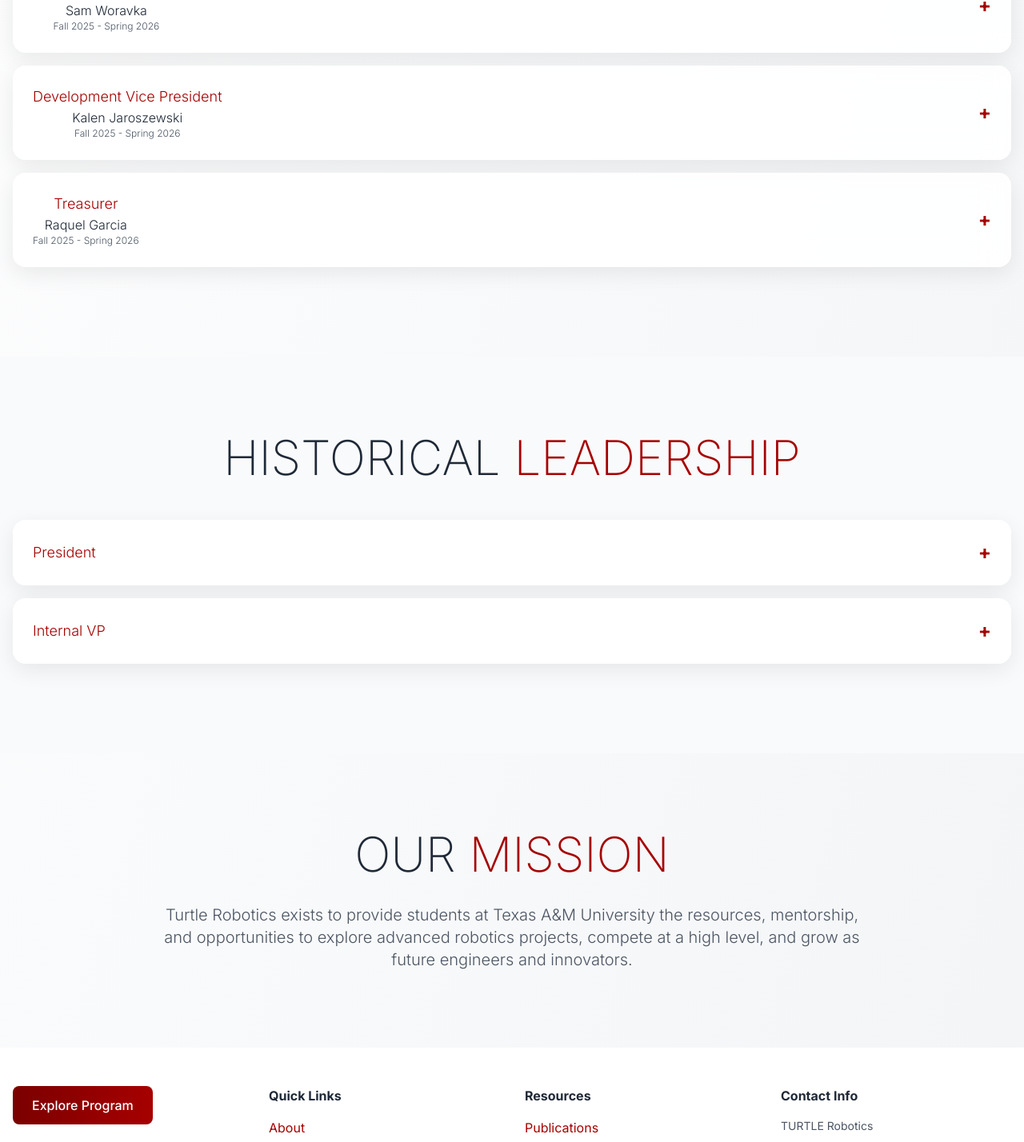
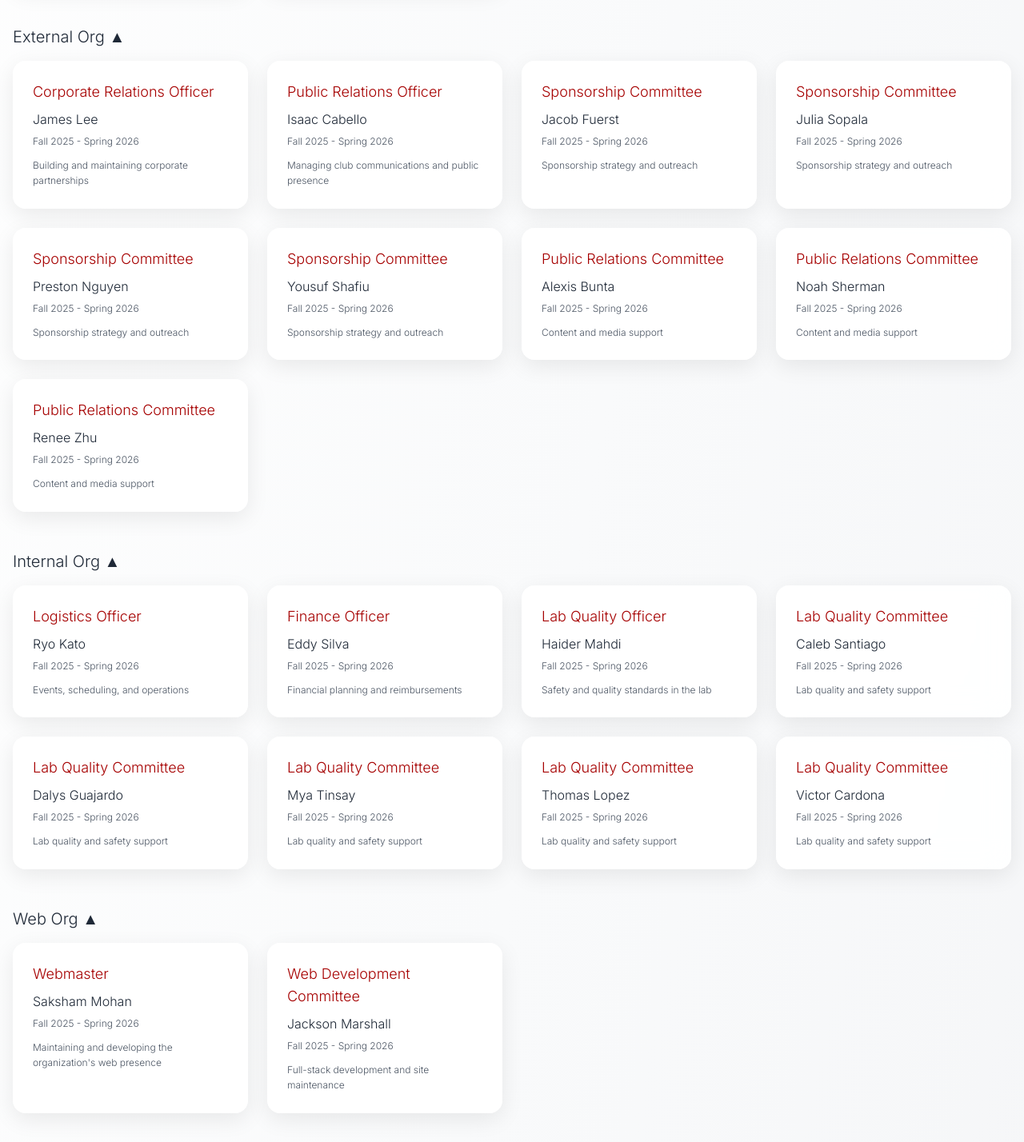
Before and after one commit to turtle-robotics/Turtle-website, a React (Vite) app: page /about in a window 1280 px wide. Shown: the part 2154-3582 px from the top of the page at 80% size. Built offline with nearby package versions, Linux system fonts and the light colour scheme.

Commit message:
Update About.jsx

```diff
--- a/src/pages/About.jsx
+++ b/src/pages/About.jsx
@@ -4,8 +4,6 @@ import StatisticsCard from '../components/StatisticsCard'
 
 const About = () => {
   const heroRef = useRef(null)
-  const [openCurrent, setOpenCurrent] = useState(null) // Current Leadership accordion
-  const [openHistorical, setOpenHistorical] = useState(null) // Historical Leadership accordion
 
   useEffect(() => {
     const hero = heroRef.current
@@ -14,67 +12,121 @@ const About = () => {
     gsap.fromTo(
       hero.querySelectorAll('h1 span'),
       { y: 100, opacity: 0 },
-      { y: 0, opacity: 1, duration: 1.2, stagger: 0.2, ease: "power3.out" }
+      { y: 0, opacity: 1, duration: 1.2, stagger: 0.2, ease: 'power3.out' }
     )
 
     gsap.fromTo(
       hero.querySelector('.hero-subtitle'),
       { y: 50, opacity: 0 },
-      { y: 0, opacity: 1, duration: 1, delay: 0.8, ease: "power3.out" }
+      { y: 0, opacity: 1, duration: 1, delay: 0.8, ease: 'power3.out' }
     )
   }, [])
 
   const statistics = [
-    { count: 22, label: "Advanced Research Projects", description: "Cutting-edge robotics initiatives" },
-    { count: 2, label: "Competition Teams", description: "Robotics competition teams" },
-    { count: 250, label: "Student Researchers", description: "250+ active researchers" },
-    { count: 110, label: "Hatchling Members", description: "Program participants" }
+    { count: 22, label: 'Advanced Research Projects', description: 'Cutting-edge robotics initiatives' },
+    { count: 2, label: 'Competition Teams', description: 'Robotics competition teams' },
+    { count: 250, label: 'Student Researchers', description: '250+ active researchers' },
+    { count: 110, label: 'Hatchling Members', description: 'Program participants' },
   ]
 
   const currentLeadership = [
+    // Executive roles
     { role: 'President', name: 'Ian Lansdowne', period: 'Fall 2025 - Spring 2026', description: 'Leading Turtle Robotics into its next chapter of innovation and growth' },
     { role: 'External Vice President', name: 'Yousuf Shafiu', period: 'Fall 2025 - Spring 2026', description: 'Overseeing external relations and partnerships' },
     { role: 'Internal Vice President', name: 'Ian Wilhite', period: 'Fall 2025 - Spring 2026', description: 'Managing internal operations and team coordination' },
     { role: 'Project Vice President', name: 'Sam Woravka', period: 'Fall 2025 - Spring 2026', description: 'Leading project development and technical initiatives' },
     { role: 'Development Vice President', name: 'Kalen Jaroszewski', period: 'Fall 2025 - Spring 2026', description: 'Driving innovation and research advancement' },
     { role: 'Treasurer', name: 'Raquel Garcia', period: 'Fall 2025 - Spring 2026', description: 'Managing financial operations and budgeting' },
-    // ...other current leaders
+
+    // External org
+    { role: 'Corporate Relations Officer', name: 'James Lee', period: 'Fall 2025 - Spring 2026', description: 'Building and maintaining corporate partnerships' },
+    { role: 'Public Relations Officer', name: 'Isaac Cabello', period: 'Fall 2025 - Spring 2026', description: 'Managing club communications and public presence' },
+    { role: 'Sponsorship Committee', name: 'Jacob Fuerst', period: 'Fall 2025 - Spring 2026', description: 'Sponsorship strategy and outreach' },
+    { role: 'Sponsorship Committee', name: 'Julia Sopala', period: 'Fall 2025 - Spring 2026', description: 'Sponsorship strategy and outreach' },
+    { role: 'Sponsorship Committee', name: 'Preston Nguyen', period: 'Fall 2025 - Spring 2026', description: 'Sponsorship strategy and outreach' },
+    { role: 'Sponsorship Committee', name: 'Yousuf Shafiu', period: 'Fall 2025 - Spring 2026', description: 'Sponsorship strategy and outreach' },
+    { role: 'Public Relations Committee', name: 'Alexis Bunta', period: 'Fall 2025 - Spring 2026', description: 'Content and media support' },
+    { role: 'Public Relations Committee', name: 'Noah Sherman', period: 'Fall 2025 - Spring 2026', description: 'Content and media support' },
+    { role: 'Public Relations Committee', name: 'Renee Zhu', period: 'Fall 2025 - Spring 2026', description: 'Content and media support' },
+
+    // Web org
+    { role: 'Webmaster', name: 'Saksham Mohan', period: 'Fall 2025 - Spring 2026', description: 'Maintaining and developing the organization\'s web presence' },
+    { role: 'Web Development Committee', name: 'Jackson Marshall', period: 'Fall 2025 - Spring 2026', description: 'Full-stack development and site maintenance' },
+
+    // Internal org
+    { role: 'Logistics Officer', name: 'Ryo Kato', period: 'Fall 2025 - Spring 2026', description: 'Events, scheduling, and operations' },
+    { role: 'Finance Officer', name: 'Eddy Silva', period: 'Fall 2025 - Spring 2026', description: 'Financial planning and reimbursements' },
+    { role: 'Lab Quality Officer', name: 'Haider Mahdi', period: 'Fall 2025 - Spring 2026', description: 'Safety and quality standards in the lab' },
+    { role: 'Lab Quality Committee', name: 'Caleb Santiago', period: 'Fall 2025 - Spring 2026', description: 'Lab quality and safety support' },
+    { role: 'Lab Quality Committee', name: 'Dalys Guajardo', period: 'Fall 2025 - Spring 2026', description: 'Lab quality and safety support' },
+    { role: 'Lab Quality Committee', name: 'Mya Tinsay', period: 'Fall 2025 - Spring 2026', description: 'Lab quality and safety support' },
+    { role: 'Lab Quality Committee', name: 'Thomas Lopez', period: 'Fall 2025 - Spring 2026', description: 'Lab quality and safety support' },
+    { role: 'Lab Quality Committee', name: 'Victor Cardona', period: 'Fall 2025 - Spring 2026', description: 'Lab quality and safety support' },
+
+    // Projects org
+    { role: 'Documentation Officer', name: 'Emily Tredemeyer', period: 'Fall 2025 - Spring 2026', description: 'Documentation standards and archives' },
+    { role: 'Design Review Officer', name: 'Aidan Briggs', period: 'Fall 2025 - Spring 2026', description: 'Project design reviews and guidance' },
+    { role: 'Design Review Officer', name: 'Evan Chan', period: 'Fall 2025 - Spring 2026', description: 'Project design reviews and guidance' },
+    { role: 'Design Review Officer', name: 'Jonathon Foltyn', period: 'Fall 2025 - Spring 2026', description: 'Project design reviews and guidance' },
+    { role: 'Design Review Officer', name: 'Micah Guttman', period: 'Fall 2025 - Spring 2026', description: 'Project design reviews and guidance' },
+    { role: 'Design Review Officer', name: 'Will McGarity', period: 'Fall 2025 - Spring 2026', description: 'Project design reviews and guidance' },
+
+    // Development org
+    { role: 'Workshop Officer', name: 'Vedant Soni', period: 'Fall 2025 - Spring 2026', description: 'Workshops and technical training' },
+    { role: 'Hatchling Director', name: 'Alejandro Avila', period: 'Fall 2025 - Spring 2026', description: 'Hatchling leadership and mentorship' },
+    { role: 'Hatchling Director', name: 'Ethan Real', period: 'Fall 2025 - Spring 2026', description: 'Hatchling leadership and mentorship' },
+    { role: 'Hatchling Director', name: 'Gael Mamenta', period: 'Fall 2025 - Spring 2026', description: 'Hatchling leadership and mentorship' },
+    { role: 'Hatchling Director', name: 'Karthik Jayakumar', period: 'Fall 2025 - Spring 2026', description: 'Hatchling leadership and mentorship' },
+    { role: 'Hatchling Director', name: 'Mohid Ismail', period: 'Fall 2025 - Spring 2026', description: 'Hatchling leadership and mentorship' },
+    { role: 'Hatchling Director', name: 'Nathan Mersino', period: 'Fall 2025 - Spring 2026', description: 'Hatchling leadership and mentorship' },
+    { role: 'Hatchling Director', name: 'William Shan', period: 'Fall 2025 - Spring 2026', description: 'Hatchling leadership and mentorship' },
   ]
 
   const historicalLeadership = {
-    President: [
-      { period: "Fall 2013 - Spring 2015", name: "Kenny Chour" },
-      { period: "Fall 2015 - Spring 2016", name: "Mark Wager" },
-      { period: "Fall 2016 - Spring 2017", name: "Sam Terrill" },
-      { period: "Fall 2017", name: "Josh Vancura → Hatchling" },
-      { period: "Spring 2018", name: "Ahmad Jawad" },
-      { period: "Fall 2018 - Spring 2020", name: "Krishna Vamsi → Hatchling" },
-      { period: "Fall 2020 - Spring 2023", name: "Bret Topham" },
-      { period: "Fall 2023 - Spring 2025", name: "Zachary Bucknor-Smartt → Hatchling" },
-      { period: "Fall 2025 - Present", name: "Ian Lansdowne" }
-    ],
-    "Internal VP": [
-      { period: "Fall 2013 - Spring 2015", name: "Ivan Cortes" },
-      { period: "Fall 2015 - Spring 2016", name: "Jim McCabe" },
-      { period: "Fall 2016 - Spring 2017", name: "Abigail Dowd → Hatchling" },
-      { period: "Fall 2017", name: "Ahmad Jawad" },
-      { period: "Spring 2018", name: "Olawale Salaudeen" },
-      { period: "Fall 2018", name: "Joanna Steele" },
-      { period: "Spring 2019 - Spring 2020", name: "Chris Geisheker" },
-      { period: "Fall 2020 - Spring 2022", name: "Jordan Nunn → Hatchling" },
-      { period: "Fall 2022 - Spring 2023", name: "Rishi Jangale → Hatchling" },
-      { period: "Fall 2023 - Spring 2024", name: "Brendan Wyatt" },
-      { period: "Fall 2024 - Spring 2025", name: "Ian Lansdowne" },
-      { period: "Fall 2025 - Present", name: "Ian Wilhite → Hatchling" }
-    ],
-    // ...other historical roles
+    president: ['Past President 1', 'Past President 2'],
+    internalVP: ['Past Internal VP 1', 'Past Internal VP 2'],
+    externalVP: ['Past External VP 1', 'Past External VP 2'],
+    projectVP: ['Past Project VP 1', 'Past Project VP 2'],
+    developmentVP: ['Past Development VP 1', 'Past Development VP 2'],
+    treasurer: ['Past Treasurer 1', 'Past Treasurer 2'],
+    facultyAdvisor: ['Past Faculty Advisor 1', 'Past Faculty Advisor 2']
   }
 
-  const toggleCurrent = (index) => setOpenCurrent(openCurrent === index ? null : index)
-  const toggleHistorical = (role) => setOpenHistorical(openHistorical === role ? null : role)
+  const [openSection, setOpenSection] = useState({
+    executive: true,
+    external: true,
+    internal: true,
+    web: true,
+    projects: true,
+    development: true,
+    presidentHistory: true,
+    internalVPHistory: true,
+    externalVPHistory: true,
+    projectVPHistory: true,
+    developmentVPHistory: true,
+    treasurerHistory: true,
+    facultyAdvisorHistory: true,
+  })
+
+  const toggleSection = (section) => {
+    setOpenSection(prev => ({ ...prev, [section]: !prev[section] }))
+  }
+
+  const renderLeadership = (roles) =>
+    currentLeadership
+      .filter(l => roles.includes(l.role))
+      .map((leader, index) => (
+        <div key={index} className="glass-card p-6 rounded-2xl hover:scale-105 transition-all duration-300">
+          <h3 className="text-lg font-light text-accent mb-2">{leader.role}</h3>
+          <h4 className="text-base font-light text-gray-800 dark:text-gray-200 mb-2">{leader.name}</h4>
+          <p className="text-xs font-light text-gray-600 dark:text-gray-400 mb-3">{leader.period}</p>
+          <p className="text-xs font-light text-gray-600 dark:text-gray-400 leading-relaxed">{leader.description}</p>
+        </div>
+      ))
 
   return (
     <div className="min-h-screen">
+
       {/* Hero Section */}
       <section ref={heroRef} className="relative min-h-screen flex items-center justify-center px-4">
         <div className="absolute inset-0 bg-gradient-to-br from-gray-50 via-white to-gray-100 dark:from-gray-900 dark:via-gray-800 dark:to-gray-900"></div>
@@ -103,76 +155,84 @@ const About = () => {
         </div>
       </section>
 
-      {/* Current Leadership Accordion */}
+      {/* Leadership Section */}
       <section className="py-24 px-4">
         <div className="max-w-7xl mx-auto">
           <h2 className="text-4xl md:text-5xl lg:text-6xl font-extralight text-center mb-20 text-gray-800 dark:text-gray-200">
             OUR <span className="text-accent">TEAM</span>
           </h2>
 
-          {currentLeadership.map((leader, index) => (
-            <div key={index} className="glass-card rounded-2xl mb-4">
-              <button
-                onClick={() => toggleCurrent(index)}
-                className="w-full flex justify-between items-center p-6"
-              >
-                <div>
-                  <h3 className="text-lg font-light text-accent">{leader.role}</h3>
-                  <h4 className="text-base font-light text-gray-800 dark:text-gray-200">{leader.name}</h4>
-                  <p className="text-xs font-light text-gray-600 dark:text-gray-400">{leader.period}</p>
+          {/* Executive Roles Accordion */}
+          <div className="mb-12">
+            <button onClick={() => toggleSection('executive')} className="w-full text-left font-light text-xl text-gray-800 dark:text-gray-200 mb-4">
+              Executive Roles {openSection.executive ? '▲' : '▼'}
+            </button>
+            {openSection.executive && <div className="grid md:grid-cols-2 lg:grid-cols-3 xl:grid-cols-4 gap-6">{renderLeadership(['President','External Vice President','Internal Vice President','Project Vice President','Development Vice President','Treasurer'])}</div>}
           </div>
-                <span className="text-accent font-bold text-2xl">{openCurrent === index ? '−' : '+'}</span>
+
+          {/* External Org Accordion */}
+          <div className="mb-12">
+            <button onClick={() => toggleSection('external')} className="w-full text-left font-light text-xl text-gray-800 dark:text-gray-200 mb-4">
+              External Org {openSection.external ? '▲' : '▼'}
             </button>
-              {openCurrent === index && (
-                <div className="px-6 pb-6 text-gray-600 dark:text-gray-400 text-sm font-light">
-                  {leader.description}
+            {openSection.external && <div className="grid md:grid-cols-2 lg:grid-cols-3 xl:grid-cols-4 gap-6">{renderLeadership(['Corporate Relations Officer','Public Relations Officer','Sponsorship Committee','Public Relations Committee'])}</div>}
           </div>
-              )}
+
+          {/* Internal Org Accordion */}
+          <div className="mb-12">
+            <button onClick={() => toggleSection('internal')} className="w-full text-left font-light text-xl text-gray-800 dark:text-gray-200 mb-4">
+              Internal Org {openSection.internal ? '▲' : '▼'}
+            </button>
+            {openSection.internal && <div className="grid md:grid-cols-2 lg:grid-cols-3 xl:grid-cols-4 gap-6">{renderLeadership(['Logistics Officer','Finance Officer','Lab Quality Officer','Lab Quality Committee'])}</div>}
           </div>
-          ))}
+
+          {/* Web Org Accordion */}
+          <div className="mb-12">
+            <button onClick={() => toggleSection('web')} className="w-full text-left font-light text-xl text-gray-800 dark:text-gray-200 mb-4">
+              Web Org {openSection.web ? '▲' : '▼'}
+            </button>
+            {openSection.web && <div className="grid md:grid-cols-2 lg:grid-cols-3 xl:grid-cols-4 gap-6">{renderLeadership(['Webmaster','Web Development Committee'])}</div>}
+          </div>
+
+          {/* Projects Org Accordion */}
+          <div className="mb-12">
+            <button onClick={() => toggleSection('projects')} className="w-full text-left font-light text-xl text-gray-800 dark:text-gray-200 mb-4">
+              Projects Org {openSection.projects ? '▲' : '▼'}
+            </button>
+            {openSection.projects && <div className="grid md:grid-cols-2 lg:grid-cols-3 xl:grid-cols-4 gap-6">{renderLeadership(['Documentation Officer','Design Review Officer'])}</div>}
+          </div>
+
+          {/* Development Org Accordion */}
+          <div className="mb-12">
+            <button onClick={() => toggleSection('development')} className="w-full text-left font-light text-xl text-gray-800 dark:text-gray-200 mb-4">
+              Development Org {openSection.development ? '▲' : '▼'}
+            </button>
+            {openSection.development && <div className="grid md:grid-cols-2 lg:grid-cols-3 xl:grid-cols-4 gap-6">{renderLeadership(['Workshop Officer','Hatchling Director'])}</div>}
+          </div>
         </div>
       </section>
 
       {/* Historical Leadership Accordion */}
-      <section className="py-24 px-4 bg-gray-50 dark:bg-gray-900">
+      <section className="py-24 px-4">
         <div className="max-w-7xl mx-auto">
-          <h2 className="text-4xl md:text-5xl lg:text-6xl font-extralight text-center mb-12 text-gray-800 dark:text-gray-200">
+          <h2 className="text-4xl md:text-5xl lg:text-6xl font-extralight text-center mb-20 text-gray-800 dark:text-gray-200">
             HISTORICAL <span className="text-accent">LEADERSHIP</span>
           </h2>
-          {Object.entries(historicalLeadership).map(([role, records], idx) => (
-            <div key={idx} className="glass-card rounded-2xl mb-4">
-              <button
-                onClick={() => toggleHistorical(role)}
-                className="w-full flex justify-between items-center p-6"
-              >
-                <h3 className="text-lg font-light text-accent">{role}</h3>
-                <span className="text-accent font-bold text-2xl">{openHistorical === role ? '−' : '+'}</span>
+
+          {Object.entries(historicalLeadership).map(([key, officers]) => (
+            <div key={key} className="mb-12">
+              <button onClick={() => toggleSection(key + 'History')} className="w-full text-left font-light text-xl text-gray-800 dark:text-gray-200 mb-4">
+                {`Past ${key.charAt(0).toUpperCase() + key.slice(1)}`} {openSection[key + 'History'] ? '▲' : '▼'}
               </button>
-              {openHistorical === role && (
-                <div className="px-6 pb-6 text-gray-600 dark:text-gray-400 text-sm font-light">
-                  <ul>
-                    {records.map((record, rIdx) => (
-                      <li key={rIdx} className="mb-2">
-                        <span className="font-semibold">{record.period}:</span> {record.name}
-                      </li>
+              {openSection[key + 'History'] && (
+                <ul className="list-disc ml-6">
+                  {officers.map((officer, i) => (
+                    <li key={i} className="mb-2">{officer}</li>
                   ))}
                 </ul>
-                </div>
               )}
             </div>
           ))}
-        </div>
-      </section>
-
-      {/* Mission Section */}
-      <section className="py-24 px-4">
-        <div className="max-w-4xl mx-auto text-center">
-          <h2 className="text-4xl md:text-5xl lg:text-6xl font-extralight mb-8 text-gray-800 dark:text-gray-200">
-            OUR <span className="text-accent">MISSION</span>
-          </h2>
-          <p className="text-lg md:text-xl text-gray-600 dark:text-gray-400 font-light leading-relaxed">
-            Turtle Robotics exists to provide students at Texas A&M University the resources, mentorship, and opportunities to explore advanced robotics projects, compete at a high level, and grow as future engineers and innovators.
-          </p>
         </div>
       </section>
 
```
Lines whose indentation alone changed are shown as unchanged.
